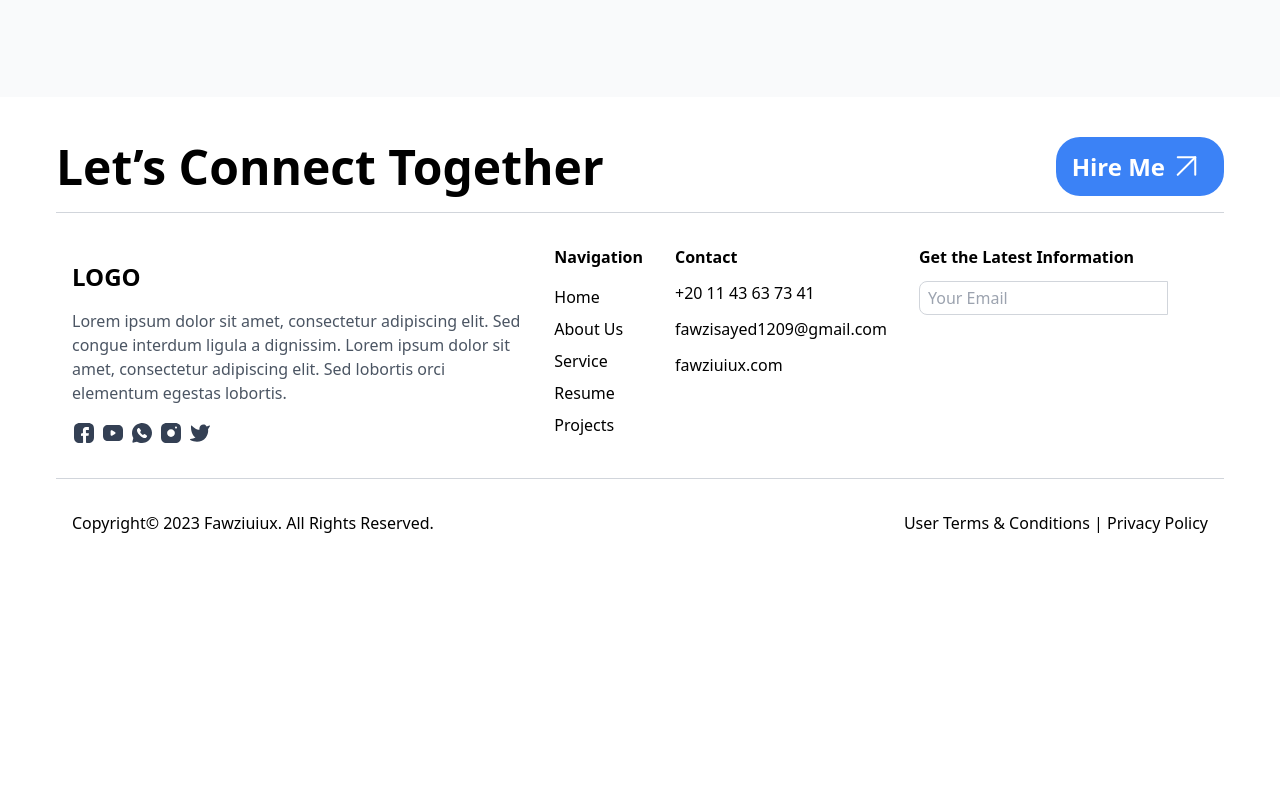
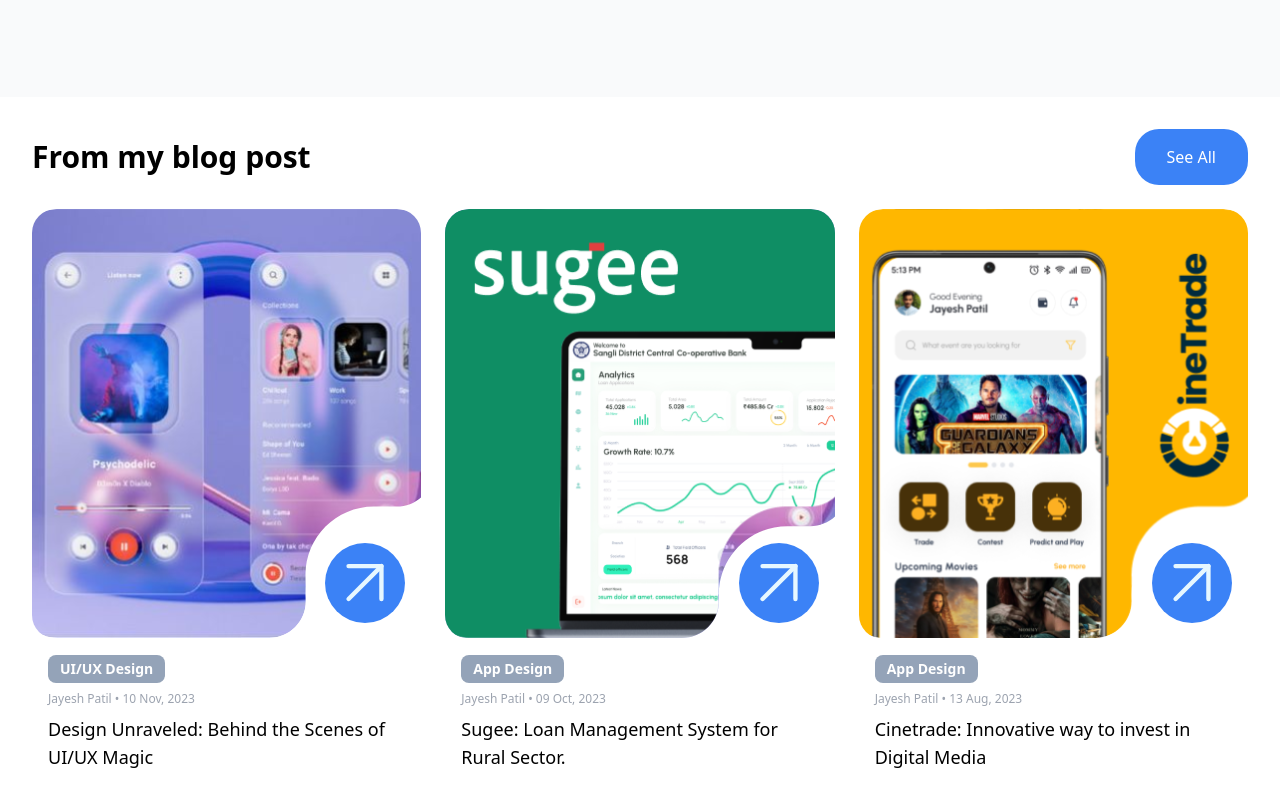
Before and after one commit to boulanouarmohamed1/DevSprint, a Next.js app in the folder devsprint/: page / in a window 1280 px wide. Shown: the part 2880-3680 px from the top of the page. Before the commit the page ends 3431 px from the top, so only its background shows below. Built offline with nearby package versions, Linux system fonts and the light colour scheme.

Commit message:
another change

```diff
--- a/devsprint/src/component/Blog.jsx
+++ b/devsprint/src/component/BlogPost.jsx
@@ -1,7 +1,7 @@
 import React from 'react'
 import BlogCard from './BlogCard';
 
-const Blog = () => {
+const BlogPost = () => {
     const blogPosts = [
         {
           image: '/assets/Frame 60-2.svg', // Use images from the "public" folder
@@ -49,4 +49,4 @@
       );
 }
 
-export default Blog
+export default BlogPost
--- a/devsprint/src/pages/index.jsx
+++ b/devsprint/src/pages/index.jsx
@@ -1,3 +1,4 @@
+import BlogPost from "@/component/BlogPost";
 import Discuss from "@/components/Discuss/Discuss";
 import HireMe from "@/components/HireMe/HireMe";
 import MyResult from "@/components/MYResulta";
@@ -13,6 +14,7 @@
     <HireMe></HireMe>
     <MyResult></MyResult>
     <Discuss></Discuss>
+    <BlogPost></BlogPost>
     <Footer></Footer>
    </>
 
```
